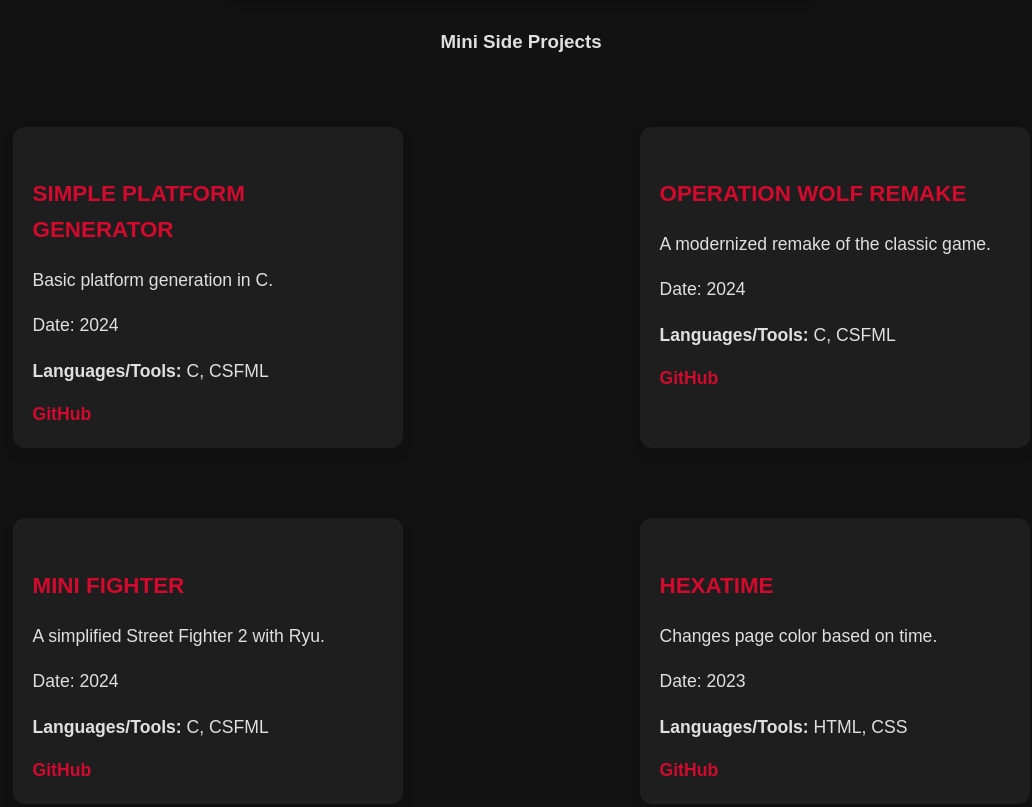
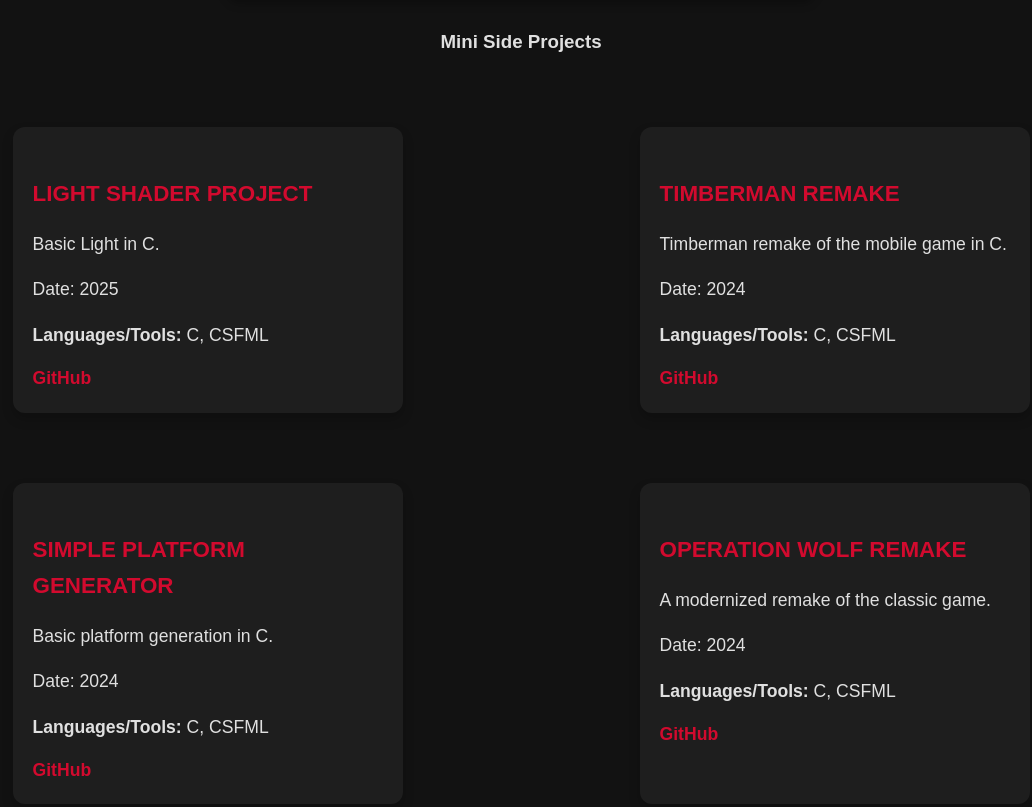
Before and after one commit to klaivertt/portfolio, a plain HTML site: page projets.html in a window 1280 px wide. Shown: the part 2590-3397 px from the top of the page, without its empty margins (119-1151 px from the left). Drawn offline with Linux system fonts and the light colour scheme.

Commit message:
Update projets.html

```diff
--- a/projets.html
+++ b/projets.html
@@ -87,6 +87,26 @@
 
         <div class="mini-projects">
             <div class="mini-project-card">
+                <h4>Light Shader Project</h4>
+                <p>Basic Light in C.</p>
+                <p class="project-date">Date: 2025</p>
+                <p class="project-tools">
+                    <strong>Languages/Tools:</strong> C, CSFML
+                </p>
+                <a href="https://github.com/klaivertt/Little-Light-Shader">GitHub</a>
+            </div>
+
+            <div class="mini-project-card">
+                <h4>Timberman Remake</h4>
+                <p>Timberman remake of the mobile game in C.</p>
+                <p class="project-date">Date: 2024</p>
+                <p class="project-tools">
+                    <strong>Languages/Tools:</strong> C, CSFML
+                </p>
+                <a href="https://github.com/klaivertt/Timberman">GitHub</a>
+            </div>
+
+            <div class="mini-project-card">
                 <h4>Simple Platform Generator</h4>
                 <p>Basic platform generation in C.</p>
                 <p class="project-date">Date: 2024</p>
@@ -95,6 +115,7 @@
                 </p>
                 <a href="https://github.com/klaivertt/Simple-Plateform-Generator">GitHub</a>
             </div>
+
 
             <div class="mini-project-card">
                 <h4>Operation Wolf Remake</h4>
```
